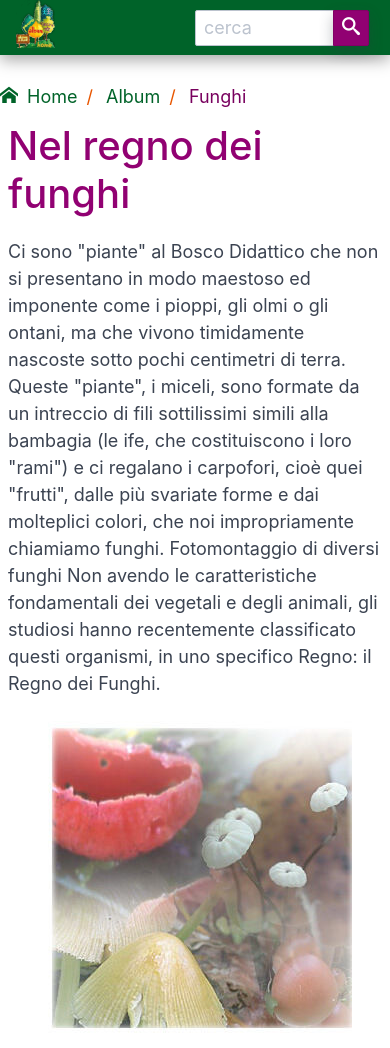
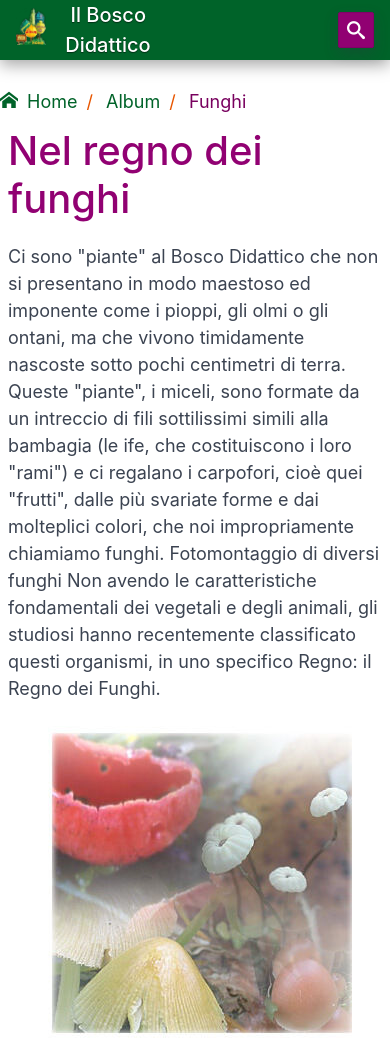
Before and after one commit to provinciadicremona/grafica-boscodidattico, a website: page funghi.html in a window 390 px wide. Shown: the top 1048 px of the page. Drawn offline with nearby package versions, Linux system fonts and the light colour scheme; files that its build step writes are made by us from their sources; files whose address does not match are found by name.

Commit message:
Impostata ricerca a scomparsa per mobile in funghi.html

```diff
--- a/assets/src/_boscodidattico.scss
+++ b/assets/src/_boscodidattico.scss
@@ -89,11 +89,14 @@ p.lead {
     @media (max-width: $size-lg) {
         font-size: 1rem;
     }
-    @media (max-width: $size-sm) {
-        display: none;
-    }
+    // @media (max-width: $size-sm) {
+    //     font-size: .8rem;
+    // }
 }
 
+#mobileSearch {
+     display: none;
+}
 // ******************************
 // Struttura delle pagine normali
 // ******************************
--- a/funghi.html
+++ b/funghi.html
@@ -19,19 +19,26 @@
                     <span class="testata-titolo">&nbsp;Il Bosco Didattico</span>
                 </section>
                 <section class="navbar-section">
-                    <form action="https://duckduckgo.com/">
+                    <form action="https://duckduckgo.com/" class="hide-md">
                         <input type="hidden" name="sites" value="boscodidattico.provincia.cremona.it">
                         <div class="input-group input-inline">
                             <input class="form-input" type="text" name="q" placeholder="cerca" aria-label="Testo da cercare">
                             <button class="btn btn-primary input-group-btn s-rounded" type="submit" aria-label="Cerca"><span class="icon icon-search"></span></button>&nbsp;
                         </div>
+
                     </form>
                     <div class="hide-md">
                         &nbsp;<a href="https://ecomuseo.provincia.cremona.it" title="Vai al sito dell'Ecomuseo"><img src="img/logoEcomuseo80.png" alt="Logo dell'Ecomuseo"></a>
                     </div>
+                    <div class="show-md">
+                    <button class="icon icon-search btn btn-primary" onclick="toggleSearchBox()"></button>
+                    </div>
                 </section>
             </header>
         </div>
+                <div id="mobileSearch">
+                    Cerco da mobile
+                </div>
         <ul class="breadcrumb container grid-xl">
             <li class="breadcrumb-item">
                 <a href="./"><span class="icon-home aria-hidden-true">&nbsp;</span>Home</a>
@@ -254,5 +261,15 @@ Alcune delle specie considerate sono state inoltre raggruppate secondo le loro c
                 </div>
             </div>
         </footer>
+        <script>
+            function toggleSearchBox() {
+                var x = document.getElementById("mobileSearch");
+                if (x.style.display === "none" || x.style.display === '') {
+                    x.style.display = "block";
+                } else {
+                    x.style.display = "none";
+                }
+            }
+        </script>
     </body>
 </html>
```
Also changed, not shown: assets/docs/dist/spectre-rtl.css, assets/docs/dist/spectre-rtl.min.css, assets/docs/dist/spectre.css, assets/docs/dist/spectre.min.css.
